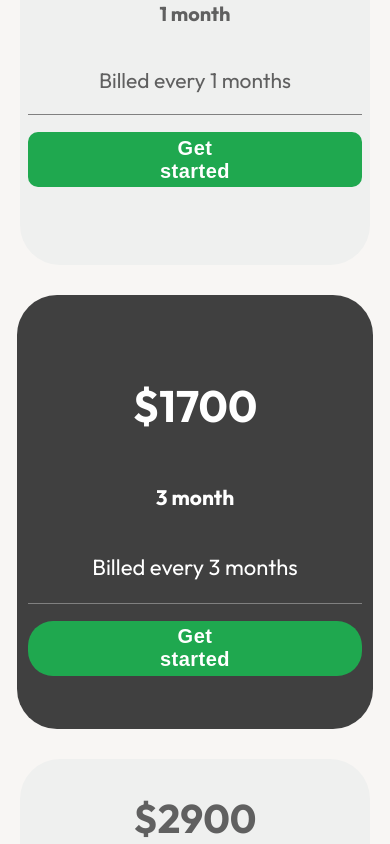
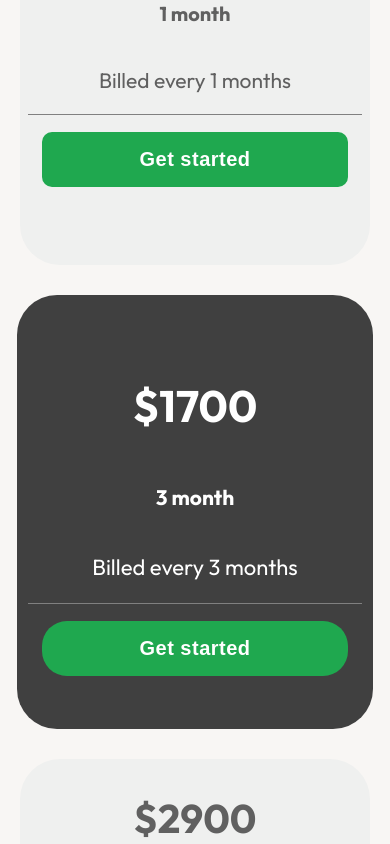
Before and after one commit to RevaGee/Cashio, a React (Create React App) app: page / in a window 390 px wide. Shown: the part 3080-3924 px from the top of the page. Built offline with nearby package versions, Linux system fonts and the light colour scheme.

Commit message:
pricing buttons

```diff
--- a/src/components/Pricing/styles.scss
+++ b/src/components/Pricing/styles.scss
@@ -146,6 +146,7 @@
 
 
 .demo_contacts_pricing {
+  white-space: nowrap;
   background: #1FA84F;
   height: 55px;
   color: var(--buttton_text_color);
@@ -190,6 +191,7 @@
 }
 
 .demo_contacts_pricing_main {
+  white-space: nowrap;
   background: #1FA84F;
   height: 55px;
   color: var(--buttton_text_color);
@@ -400,12 +402,12 @@
   }
   .demo_contacts_pricing_main{
     //width: 90%;
-    padding: 8px 30vw;
+    padding: 8px 25vw;
     justify-content: center;
   }
   .demo_contacts_pricing{
     //width: 90%;
-    padding: 8px 30vw;
+    padding: 8px 25vw;
     justify-content: center;
   }
 }
```
